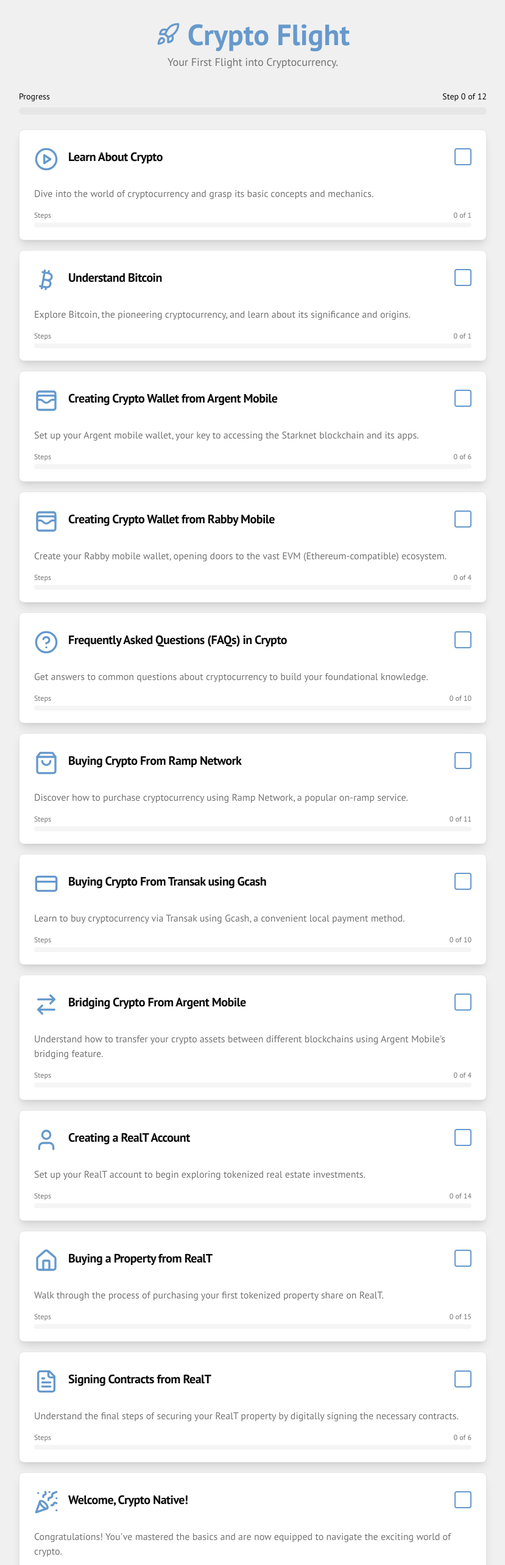
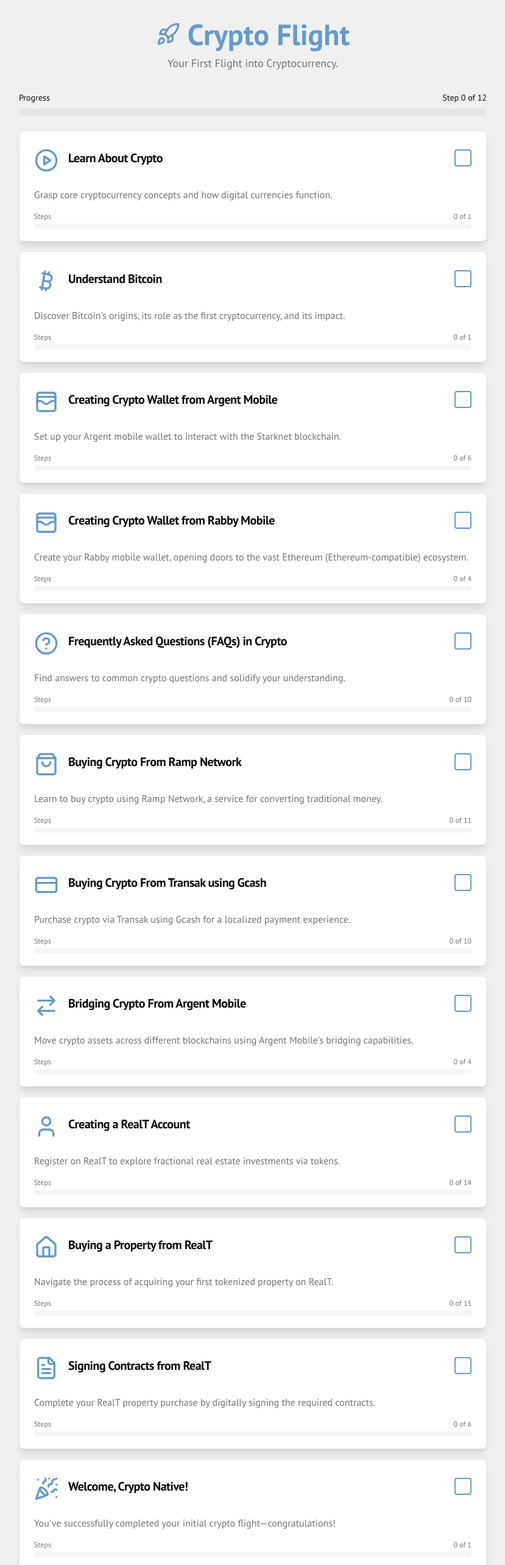
Before and after one commit to arzhee/crypto-flight, a Next.js app: page / in a window 1280 px wide. Shown: the top 2566 px of the page at 61% size, without its empty margins (225-1054 px from the left). Built offline with nearby package versions, Linux system fonts and the light colour scheme.

Commit message:
The "Crypto Flight" should be clickable and should be redirected to the

```diff
--- a/src/components/crypto-pilot/AppHeader.tsx
+++ b/src/components/crypto-pilot/AppHeader.tsx
@@ -1,15 +1,18 @@
 
+import Link from 'next/link';
 import { Rocket } from 'lucide-react';
 
 export function AppHeader() {
   return (
     <header className="mb-8 text-center">
+      <Link href="/" className="inline-block hover:no-underline">
         <div className="flex items-center justify-center space-x-3">
           <Rocket className="h-10 w-10 text-primary" />
           <h1 className="font-headline text-4xl font-bold text-primary sm:text-5xl">
             Crypto Flight
           </h1>
         </div>
+      </Link>
       <p className="mt-2 text-lg text-muted-foreground">
         Your First Flight into Cryptocurrency.
       </p>
--- a/src/constants/checklistData.ts
+++ b/src/constants/checklistData.ts
@@ -7,7 +7,7 @@ export const initialChecklistItems: ChecklistItem[] =[
     "id": "1",
     "name": "Learn About Crypto",
     "Icon": PlayCircle,
-    "text": "Dive into the world of cryptocurrency and grasp its basic concepts and mechanics.",
+    "text": "Grasp core cryptocurrency concepts and how digital currencies function.",
     "steps": [
       {
         "id": "1-step-1",
@@ -28,7 +28,7 @@ export const initialChecklistItems: ChecklistItem[] =[
     "id": "2",
     "name": "Understand Bitcoin",
     "Icon": Bitcoin,
-    "text": "Explore Bitcoin, the pioneering cryptocurrency, and learn about its significance and origins.",
+    "text": "Discover Bitcoin's origins, its role as the first cryptocurrency, and its impact.",
     "steps": [
       {
         "id": "2-step-1",
@@ -49,7 +49,7 @@ export const initialChecklistItems: ChecklistItem[] =[
     "id": "3",
     "name": "Creating Crypto Wallet from Argent Mobile",
     "Icon": WalletCards,
-    "text": "Set up your Argent mobile wallet, your key to accessing the Starknet blockchain and its apps.",
+    "text": "Set up your Argent mobile wallet to interact with the Starknet blockchain.",
     "steps": [
       {
         "id": "3-step-1",
@@ -146,7 +146,7 @@ export const initialChecklistItems: ChecklistItem[] =[
     "id": "4",
     "name": "Creating Crypto Wallet from Rabby Mobile",
     "Icon": WalletCards,
-    "text": "Create your Rabby mobile wallet, opening doors to the vast EVM (Ethereum-compatible) ecosystem.",
+    "text": "Create your Rabby mobile wallet, opening doors to the vast Ethereum (Ethereum-compatible) ecosystem.",
     "steps": [
       {
         "id": "4-step-1",
@@ -210,7 +210,7 @@ export const initialChecklistItems: ChecklistItem[] =[
     "id": "5",
     "name": "Frequently Asked Questions (FAQs) in Crypto",
     "Icon": HelpCircle,
-    "text": "Get answers to common questions about cryptocurrency to build your foundational knowledge.",
+    "text": "Find answers to common crypto questions and solidify your understanding.",
     "steps": [
       {
         "id": "5-step-1",
@@ -353,7 +353,7 @@ export const initialChecklistItems: ChecklistItem[] =[
     "id": "6",
     "name": "Buying Crypto From Ramp Network",
     "Icon": ShoppingBag,
-    "text": "Discover how to purchase cryptocurrency using Ramp Network, a popular on-ramp service.",
+    "text": "Learn to buy crypto using Ramp Network, a service for converting traditional money.",
     "steps": [
       {
         "id": "6-step-1",
@@ -518,7 +518,7 @@ export const initialChecklistItems: ChecklistItem[] =[
     "id": "7",
     "name": "Buying Crypto From Transak using Gcash",
     "Icon": CreditCard,
-    "text": "Learn to buy cryptocurrency via Transak using Gcash, a convenient local payment method.",
+    "text": "Purchase crypto via Transak using Gcash for a localized payment experience.",
     "steps": [
       {
         "id": "7-step-1",
@@ -660,7 +660,7 @@ export const initialChecklistItems: ChecklistItem[] =[
     "id": "8",
     "name": "Bridging Crypto From Argent Mobile",
     "Icon": ArrowRightLeft,
-    "text": "Understand how to transfer your crypto assets between different blockchains using Argent Mobile's bridging feature.",
+    "text": "Move crypto assets across different blockchains using Argent Mobile's bridging capabilities.",
     "steps": [
       {
         "id": "8-step-1",
@@ -722,7 +722,7 @@ export const initialChecklistItems: ChecklistItem[] =[
     "id": "9",
     "name": "Creating a RealT Account",
     "Icon": User,
-    "text": "Set up your RealT account to begin exploring tokenized real estate investments.",
+    "text": "Register on RealT to explore fractional real estate investments via tokens.",
     "steps": [
       {
         "id": "9-step-1",
@@ -915,7 +915,7 @@ export const initialChecklistItems: ChecklistItem[] =[
     "id": "10",
     "name": "Buying a Property from RealT",
     "Icon": Home,
-    "text": "Walk through the process of purchasing your first tokenized property share on RealT.",
+    "text": "Navigate the process of acquiring your first tokenized property on RealT.",
     "steps": [
       {
         "id": "10-step-1",
@@ -1135,7 +1135,7 @@ export const initialChecklistItems: ChecklistItem[] =[
     "id": "11",
     "name": "Signing Contracts from RealT",
     "Icon": FileText,
-    "text": "Understand the final steps of securing your RealT property by digitally signing the necessary contracts.",
+    "text": "Complete your RealT property purchase by digitally signing the required contracts.",
     "steps": [
       {
         "id": "11-step-1",
@@ -1219,7 +1219,7 @@ export const initialChecklistItems: ChecklistItem[] =[
     "id": "12",
     "name": "Welcome, Crypto Native!",
     "Icon": PartyPopper,
-    "text": "Congratulations! You've mastered the basics and are now equipped to navigate the exciting world of crypto.",
+    "text": "You've successfully completed your initial crypto flight—congratulations!",
     "steps": [
       {
         "id": "12-step-1",
```
Lines whose indentation alone changed are shown as unchanged.
